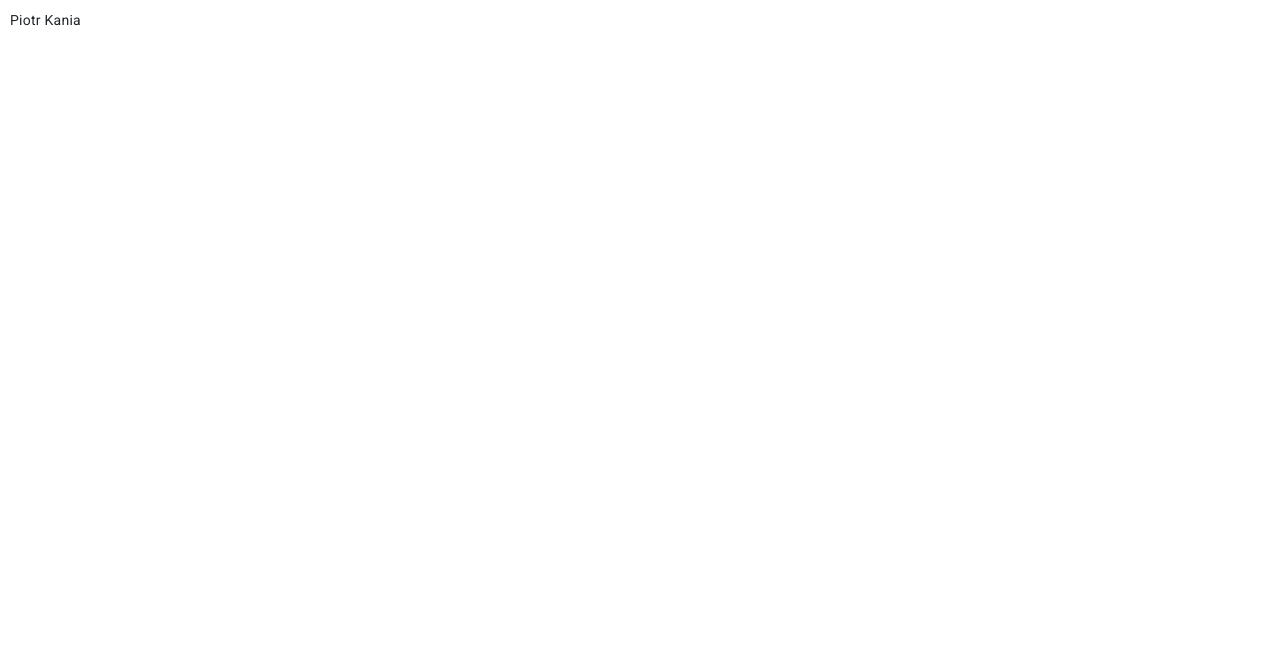
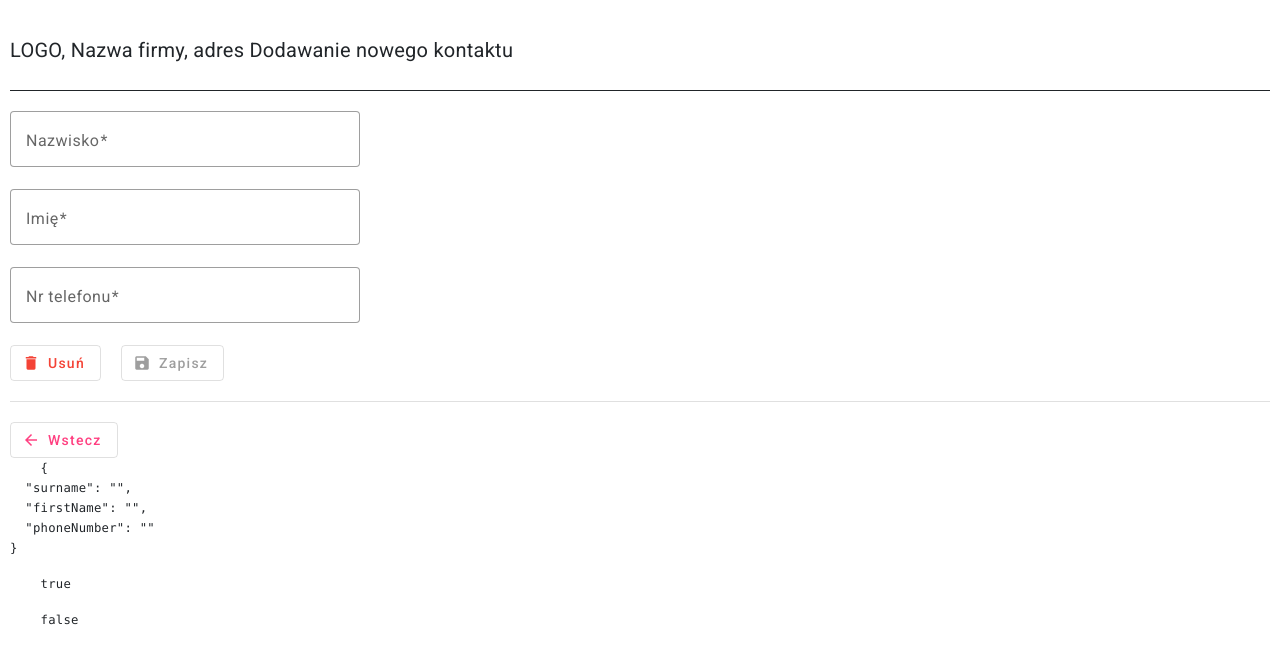
Before and after one commit to trenerit/angular-app-front, an Angular app: page /contact-add in a window 1280 px wide. Shown: the top 664 px of the page. Built offline with nearby package versions, Linux system fonts and the light colour scheme.

Commit message:
modify contact-add-component

```diff
--- a/src/app/contacts/contact-add/contact-add.component.html
+++ b/src/app/contacts/contact-add/contact-add.component.html
@@ -1 +1,35 @@
-<p>Piotr Kania</p>
+<app-header>
+    <span content>Dodawanie nowego kontaktu</span>
+</app-header>
+
+<form [formGroup]="addForm">
+    <mat-form-field appearance="outline">
+        <mat-label>Nazwisko</mat-label>
+        <input formControlName="surname" matInput>
+    </mat-form-field>
+    <mat-form-field appearance="outline">
+        <mat-label>Imię</mat-label>
+        <input formControlName="firstName" matInput>
+    </mat-form-field>
+    <mat-form-field appearance="outline">
+        <mat-label>Nr telefonu</mat-label>
+        <input formControlName="phoneNumber" matInput maxlength="8">
+    </mat-form-field>
+    <button (click)="addForm.reset()" mat-stroked-button color="warn">
+        <mat-icon>delete</mat-icon> Usuń
+    </button>
+    <button (click)="saveContact()" [disabled]="addForm.invalid" mat-stroked-button color="primary">
+        <mat-icon>save</mat-icon> Zapisz
+    </button>
+</form>
+<mat-divider></mat-divider>
+<button [routerLink]="['/contacts-list']" mat-stroked-button color="accent"><mat-icon>arrow_back</mat-icon> Wstecz</button>
+<pre>
+    {{ addForm.value | json }}
+</pre>
+<pre>
+    {{ addForm.invalid | json }}
+</pre>
+<pre>
+    {{ addForm.valid | json }}
+</pre>
--- a/src/app/contacts/contact-add/contact-add.component.scss
+++ b/src/app/contacts/contact-add/contact-add.component.scss
@@ -0,0 +1,13 @@
+mat-form-field {
+    margin-right: 20px;
+    width: 350px;
+    display: block;
+}
+
+mat-divider {
+    margin: 20px 0px;
+}
+
+button {
+    margin-right: 20px;
+}
--- a/src/app/contacts/contact-add/contact-add.component.ts
+++ b/src/app/contacts/contact-add/contact-add.component.ts
@@ -1,10 +1,48 @@
-import { Component } from '@angular/core';
+import { Component, OnInit } from '@angular/core';
+import { FormBuilder, Validators } from '@angular/forms';
+import { ContactsService } from '../contacts.service';
+import { Subscription } from 'rxjs';
+import { Router } from '@angular/router';
 
 @Component({
   selector: 'app-contact-add',
   templateUrl: './contact-add.component.html',
   styleUrls: ['./contact-add.component.scss']
 })
-export class ContactAddComponent {
+export class ContactAddComponent implements OnInit{
+
+  protected addForm: any = this.fb.group({});
+
+  private sub = new Subscription;
+
+  constructor(
+    private fb: FormBuilder,
+    private contactsService: ContactsService,
+    private router: Router
+    ) {}
+
+  ngOnInit(): void {
+    const surnamePattern = '^[A-ż]{3,20}$';
+    const firstNamePattern = '^[A-ż]{3,20}$';
+    const phoneNumberPattern = '^[0-9]{8}';
+
+    this.addForm = this.fb.group({
+      surname: ['', [Validators.required, Validators.pattern(surnamePattern)]],
+      firstName: ['', [Validators.required, Validators.pattern(firstNamePattern)]],
+      // phoneNumber: ['', [Validators.required, Validators.minLength(8), Validators.maxLength(8)]]
+      phoneNumber: ['', [Validators.required, Validators.pattern(phoneNumberPattern)]]
+    });
+  }
+
+  saveContact(): void {
+    const mySub = this.contactsService.addContact(this.addForm.value).subscribe(res => {
+      this.router.navigate(['/contacts-list']);
+    });
+    this.sub.add(mySub);
+  }
+
+  ngOnDestroy(): void {
+    this.sub.unsubscribe();
+  }
 
 }
--- a/src/app/contacts/contacts-list/contacts-list.component.html
+++ b/src/app/contacts/contacts-list/contacts-list.component.html
@@ -29,7 +29,7 @@
 
 </table>
 
-<button mat-fab color="primary" matTooltip="Dodaj nowy kontakt">
+<button [routerLink]="['/contact-add']" mat-fab color="primary" matTooltip="Dodaj nowy kontakt">
     <mat-icon>add</mat-icon>
 </button>
 
--- a/src/app/contacts/contacts.service.ts
+++ b/src/app/contacts/contacts.service.ts
@@ -19,4 +19,8 @@ export class ContactsService {
     return this.httpClient.delete(`${this.baseApiUrl}/contact/${id}`);
   }
 
+  addContact(data: object): Observable<any> {
+    return this.httpClient.post(`${this.baseApiUrl}/contact/add`, data);
+  }
+
 }
```
Also changed, not shown: src/app/contacts/contacts.module.ts (+11 -1 lines).
